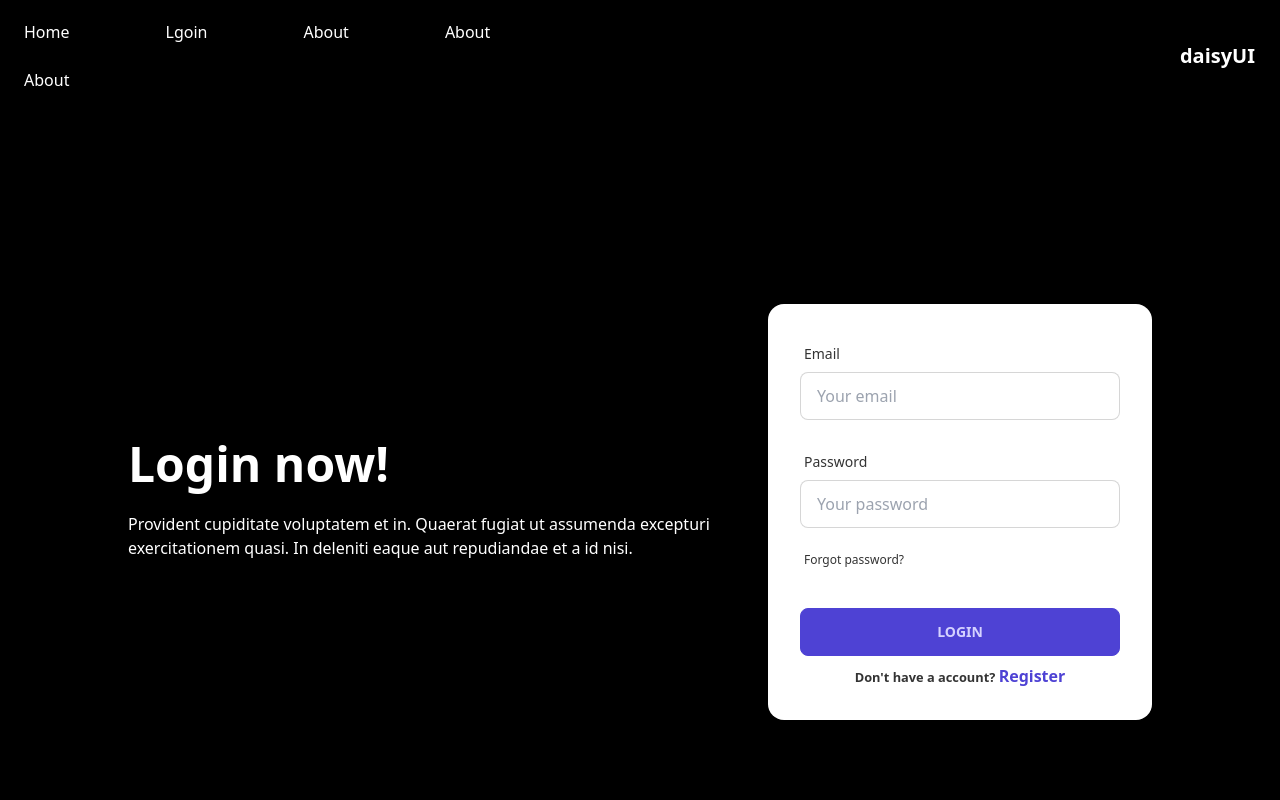
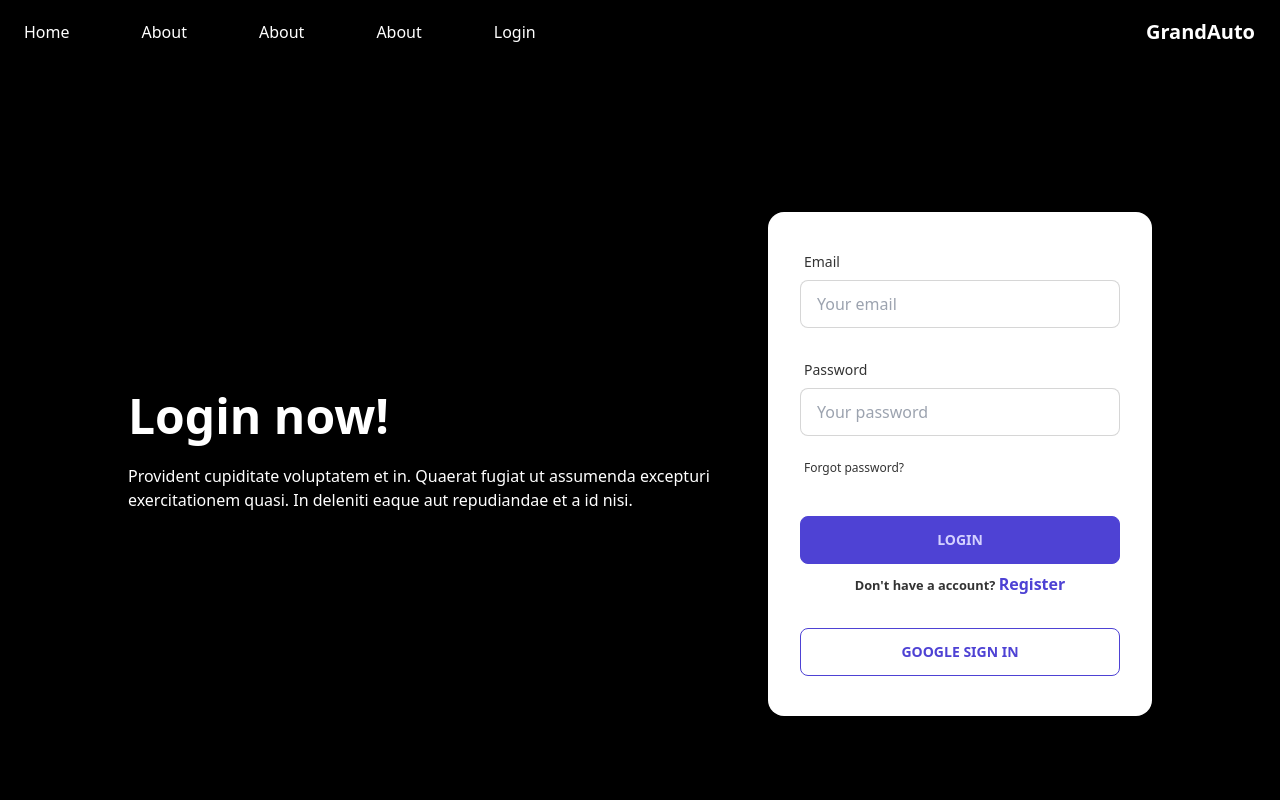
Before and after one commit to istiakhasan/grand-auto, a React (Create React App) app: page /login in a window 1280 px wide. Shown: the top 800 px of the page. Built offline with nearby package versions, Linux system fonts and the light colour scheme; no server answers.

Commit message:
login functionality added

```diff
--- a/public/index.html
+++ b/public/index.html
@@ -24,7 +24,7 @@
       work correctly both with client-side routing and a non-root public URL.
       Learn how to configure a non-root public URL by running `npm run build`.
     -->
-    <title>React App</title>
+    <title>GrandAuto</title>
   </head>
   <body>
     <noscript>You need to enable JavaScript to run this app.</noscript>
--- a/src/Pages/Home/Reviews.js
+++ b/src/Pages/Home/Reviews.js
@@ -15,7 +15,7 @@ const Reviews = () => {
         },
         {
             id:2,
-            rating:5,
+            rating:4,
             name:"Musarof",
             comment:"I want to say that their service is very nice and user friendly",
             image:"https://api.lorem.space/image/face?hash=92310",company:"Expo Crop"
@@ -29,7 +29,7 @@ const Reviews = () => {
         },
         {
             id:4,
-            rating:5,
+            rating:3,
             name:"Musarof",
             comment:"I want to say that their service is very nice and user friendly",
             image:"https://api.lorem.space/image/face?hash=92310",company:"Expo Crop"
--- a/src/Pages/Login/Login.js
+++ b/src/Pages/Login/Login.js
@@ -1,20 +1,48 @@
 import React, { useState } from 'react';
 import { useForm } from 'react-hook-form';
 import Navbar from '../Shared/Navbar';
+import {useCreateUserWithEmailAndPassword, useSignInWithEmailAndPassword, useSignInWithGoogle} from 'react-firebase-hooks/auth'
+import auth from '../../firebase.init'
 
 const Login = () => {
-    const [newUser,setNewUser]=useState(false)
+  const [newUser,setNewUser]=useState(false)
+  //resester user with eamil and password
+  const [
+    createUserWithEmailAndPassword,
+    user,
+    loading,
+    error,
+  ] = useCreateUserWithEmailAndPassword(auth);
+  //sign In with eamil and password
+  const [
+    signInWithEmailAndPassword,
+    signInuser,
+    signInloading,
+    signInerror,
+  ] = useSignInWithEmailAndPassword(auth);
+  //sign in with google
+  const [signInWithGoogle, googleUser, googleLoading, googleError] = useSignInWithGoogle(auth);
+
+
     const {
         register,
         formState: { errors },
         handleSubmit,
+        reset
       } = useForm();
+
+      if(user || signInuser || googleUser){
+        console.log(user)
+
+      }
       const onSubmit = async(data) => {
           const {name,email,password}=data
          if(!newUser){
-             console.log(email,password)
+             signInWithEmailAndPassword(email,password)
+            reset()
          }else{
-             console.log("lol")
+             createUserWithEmailAndPassword(email,password)
+             reset()
          }
       }
     return (
@@ -114,6 +142,7 @@ const Login = () => {
               </div>
               <p className='text-center font-semibold'><small>{!newUser?"Don't have a account?":"Already have a account?"} </small><span onClick={()=>setNewUser(!newUser)} className='text-primary font-semibold cursor-pointer'>{!newUser?"Register":"Login"}</span></p>
             </form>
+            <button onClick={()=>signInWithGoogle()} className="btn btn-outline btn-primary mx-8 mb-10">Google Sign In</button>
           </div>
           <div className="text-center w-6/12 lg:text-left text-white">
             <h1 className="text-5xl font-bold">{!newUser?"Login now!":"Sign Up"}</h1>
--- /dev/null
+++ b/src/Pages/Login/PrivateRoute.js
@@ -0,0 +1,15 @@
+import React from 'react';
+import { useAuthState } from 'react-firebase-hooks/auth';
+import { Navigate, useLocation } from 'react-router-dom';
+import auth from '../../firebase.init';
+
+const PrivateRoute = ({children}) => {
+    const [user,loading,error]=useAuthState(auth)
+    const location=useLocation()
+    if(!user){
+        return <Navigate to="/" state={{from:location}} replace />
+    }
+    return children
+};
+
+export default PrivateRoute;
--- a/src/Pages/Login/Register.js
+++ /dev/null
@@ -1,11 +0,0 @@
-import React from 'react';
-
-const Register = () => {
-    return (
-        <div>
-
-        </div>
-    );
-};
-
-export default Register;
--- a/src/Pages/Login/SocialLogin.js
+++ /dev/null
@@ -1,11 +0,0 @@
-import React from 'react';
-
-const SocialLogin = () => {
-    return (
-        <div>
-
-        </div>
-    );
-};
-
-export default SocialLogin;
--- a/src/Pages/Shared/Navbar.js
+++ b/src/Pages/Shared/Navbar.js
@@ -1,7 +1,23 @@
+import { signOut } from 'firebase/auth';
 import React from 'react';
+import { useAuthState } from 'react-firebase-hooks/auth';
 import { Link } from 'react-router-dom';
+import auth from '../../firebase.init';
 
 const Navbar = () => {
+  const [user]=useAuthState(auth);
+  const handleSignOut=()=>{
+    signOut(auth)
+  }
+    const menuLinks=<>
+
+    <li><Link to="/">Home</Link></li>
+             <li><Link to="/rr">About</Link></li>
+             <li><Link to="/rr">About</Link></li>
+             <li><Link to="/rr">About</Link></li>
+             {user && <li><button className='btn normal-case' onClick={handleSignOut}>Log Out</button></li>}
+             {!user && <li><Link to="/login">Login</Link></li>}
+    </>
     return (
 
             <div className="navbar sticky top-0 z-50 ">
@@ -11,23 +27,19 @@ const Navbar = () => {
               <svg xmlns="http://www.w3.org/2000/svg" className="h-5 w-5" fill="none" viewBox="0 0 24 24" stroke="currentColor"><path stroke-linecap="round" stroke-linejoin="round" stroke-width="2" d="M4 6h16M4 12h8m-8 6h16" /></svg>
             </label>
             <ul tabindex="0" className="menu menu-compact dropdown-content mt-3 p-2 shadow  bg-base-100 rounded-box w-52">
-            <li><Link to="/">Home</Link></li>
-            <li><Link to="/login">Login</Link></li>
-            <li><Link to="/">About</Link></li>
-            <li><Link to="/ro">About</Link></li>
-            <li><Link to="/ro">About</Link></li>
+            {
+              menuLinks
+            }
             </ul>
           </div>
-          <ul className="menu hidden lg:flex  menu-horizontal text-white p-0 gap-x-16">
-            <li><Link to="/">Home</Link></li>
-            <li><Link to="/login">Lgoin</Link></li>
-            <li><Link to="/rr">About</Link></li>
-            <li><Link to="/rr">About</Link></li>
-            <li><Link to="/rr">About</Link></li>
+          <ul className="menu hidden lg:flex  menu-horizontal text-white p-0  lg:gap-x-10">
+           {
+             menuLinks
+           }
           </ul>
         </div>
         <div className="navbar-end  text-white">
-          <Link to="/" className="btn btn-ghost normal-case text-xl">daisyUI</Link>
+          <Link to="/" className="btn btn-ghost normal-case text-xl">GrandAuto </Link>
 
         </div>
 
--- /dev/null
+++ b/src/firebase.init.js
@@ -0,0 +1,17 @@
+
+import { initializeApp } from "firebase/app";
+import {getAuth} from 'firebase/auth'
+
+const firebaseConfig = {
+  apiKey: "AIzaSyC56jjJXYxCSqSww9j9RX-eR5P8M1a0HSg",
+  authDomain: "grandauto-da398.firebaseapp.com",
+  projectId: "grandauto-da398",
+  storageBucket: "grandauto-da398.appspot.com",
+  messagingSenderId: "613211283893",
+  appId: "1:613211283893:web:26838c42708e599eac79fc"
+};
+
+
+const app = initializeApp(firebaseConfig);
+const auth=getAuth(app)
+export default auth
```
